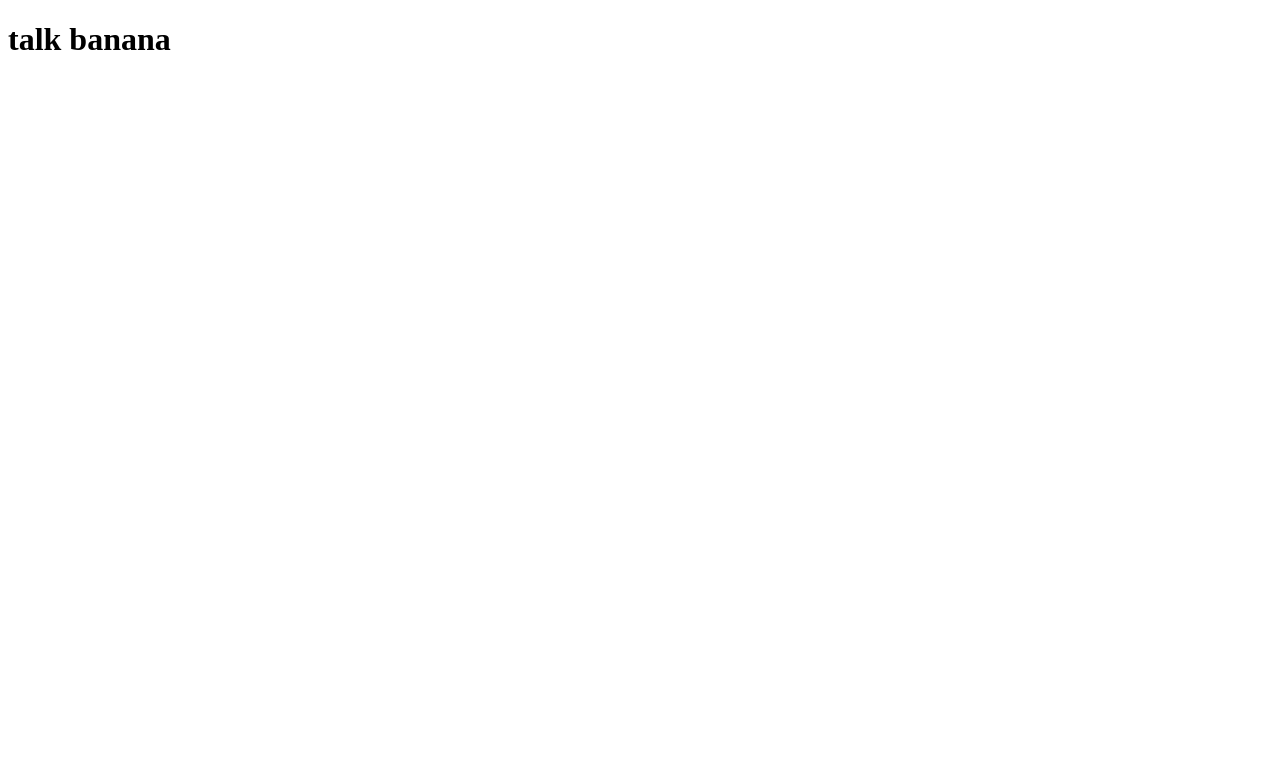
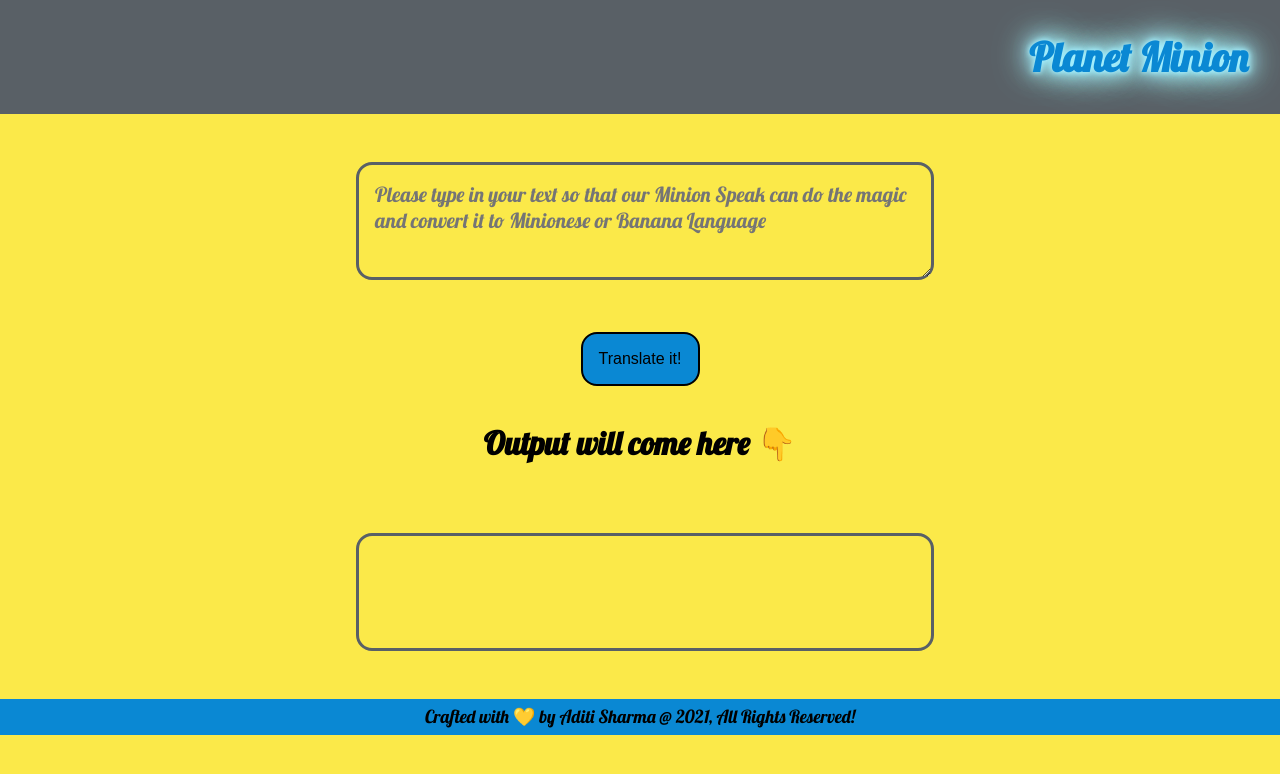
Before and after one commit to aditi2802/banana-speak, a plain HTML site: page index.html in a window 1280 px wide. Drawn offline with Linux system fonts and the light colour scheme.

Commit message:
update: added all features

```diff
--- /dev/null
+++ b/app.js
@@ -0,0 +1,27 @@
+var btnTranslate = document.querySelector("#btn-translate");
+var txtInput = document.querySelector("#txt-input");
+var outputDiv = document.querySelector("#output");
+
+var serverURL = "https://api.funtranslations.com/translate/minion.json";
+
+function getTranslationURL(input) {
+    return serverURL + "?" + "text=" + input;
+}
+
+function errorHandler(error) {
+    console.log("Error occured", error);
+    alert("Something is wrong with the server");
+}
+
+function clickHandler() {
+    var inputText = txtInput.value;
+
+    fetch(getTranslationURL(inputText))
+        .then(response => response.json())
+        .then(json => {
+            var translatedText = json.contents.translated;
+            outputDiv.innerText = translatedText;
+        })
+        .catch(errorHandler)
+};
+btnTranslate.addEventListener("click", clickHandler);
--- a/index.html
+++ b/index.html
@@ -1,12 +1,39 @@
 <!DOCTYPE html>
 <html lang="en">
-<head>
-    <meta charset="UTF-8">
-    <meta http-equiv="X-UA-Compatible" content="IE=edge">
-    <meta name="viewport" content="width=device-width, initial-scale=1.0">
-    <title>banana speak</title>
-</head>
-<body>
- <h1>talk banana</h1>
-</body>
+  <head>
+    <meta charset="UTF-8" />
+    <meta http-equiv="X-UA-Compatible" content="IE=edge" />
+    <meta name="viewport" content="width=device-width, initial-scale=1.0" />
+    <link rel="stylesheet" href="style.css" />
+    <title>Minion Speak Translator</title>
+  </head>
+  <body>
+    <nav class="navigation container">
+      <div class="name neon">Planet Minion</div>
+    </nav>
+
+    <section class="section">
+      <div class="container container-center">
+        <textarea
+          id="txt-input"
+          placeholder="Please type in your text so that our Minion Speak can do the magic and convert it to Minionese or Banana Language"
+        ></textarea>
+      </div>
+    </section>
+
+    <button id="btn-translate">Translate it!</button>
+
+    <h1>Output will come here 👇</h1>
+
+    <section class="section">
+        <div class="container container-center">
+            <div id="output"></div>
+        </div>
+    </section>
+
+    <footer class="footer">
+        <div class="footer-header">Crafted with 💛 by Aditi Sharma @ 2021, All Rights Reserved!</div>
+    </footer>
+    <script src="app.js"></script>
+  </body>
 </html>
--- /dev/null
+++ b/style.css
@@ -0,0 +1,89 @@
+@import url('https://fonts.googleapis.com/css2?family=Lobster&display=swap');
+:root{
+    --yellow-color: #fbe949;
+    --blue-color: #0a88d3;
+    --gray-color: #596066;
+}
+body{
+    font-family: 'Lobster', cursive;
+    margin: 0rem;
+    background-color: var(--yellow-color);
+}
+.container{
+    padding: 0rem 1rem;
+}
+.container-center{
+    max-width: 600px;
+    margin: auto;
+    padding: 1rem;
+}
+.navigation{
+    background-color: var(--gray-color);
+    color: white;
+    padding: 2rem;
+
+}
+.navigation .name{
+    font-weight: bold;
+    font-size: 2.5rem;
+    text-align: right;
+    color: var(--blue-color);
+}
+.navigation .neon {
+    color: var(--blue-color);
+    text-shadow: 0 0 5px #A5F1FF, 0 0 10px #A5F1FF,
+             0 0 20px #A5F1FF, 0 0 30px #A5F1FF,
+             0 0 40px #A5F1FF;
+}
+textarea {
+    height: 10vh;
+    width: 90%;
+    margin: 1rem;
+    padding: 1rem 1rem;
+    border: solid;
+    border-radius: 1rem;
+    border-color: var(--gray-color);
+    font-size: 1.3rem;
+    font-family: 'Lobster', cursive;
+    background-color: var(--yellow-color)
+}
+#btn-translate{
+    padding: 1rem;
+    border-radius: 1rem;
+    font-size: 1rem;
+    background-color: var(--blue-color);
+    text-align: center;
+    display: block;
+    margin: auto;
+    border: 2px solid;
+}
+#btn-translate:hover{
+    background-color: var(--gray-color);
+}
+h1{
+    text-align: center;
+    padding-top: 1rem;
+    color: black
+}
+#output {
+    height: 10vh;
+    width: 90%;
+    margin: 1rem;
+    padding: 1rem 1rem;
+    border: solid;
+    border-radius: 1rem;
+    border-color: var(--gray-color);
+    font-size: 1.3rem;
+}
+section{
+    padding: 1rem;
+}
+.footer{
+    background-color: var(--blue-color);
+    text-align: center;
+    padding: 0.4rem 1rem
+
+}
+.footer .footer-header{
+    font-size: large;
+}
```
Also changed, not shown: images/bg.jpg (added), images/minion.jpg (added).
